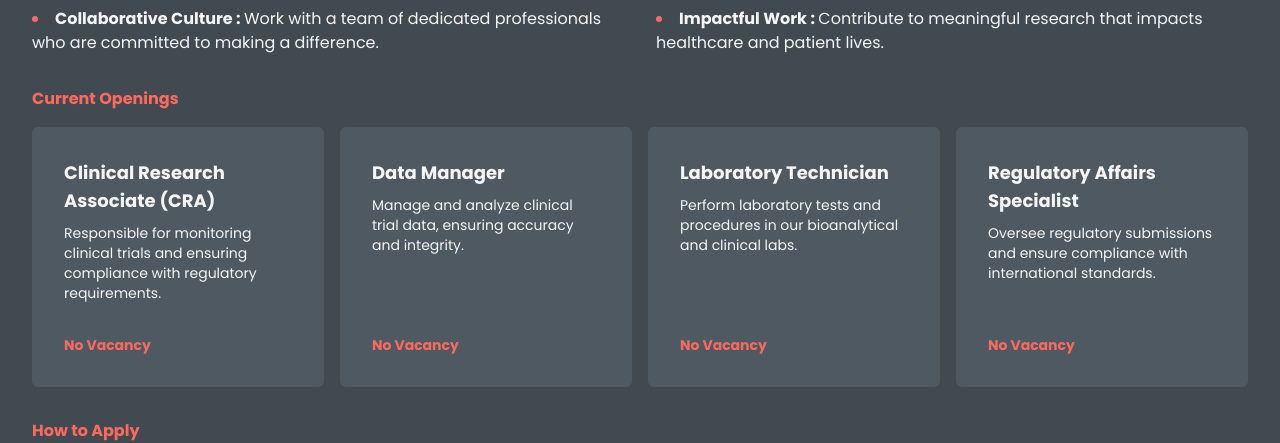
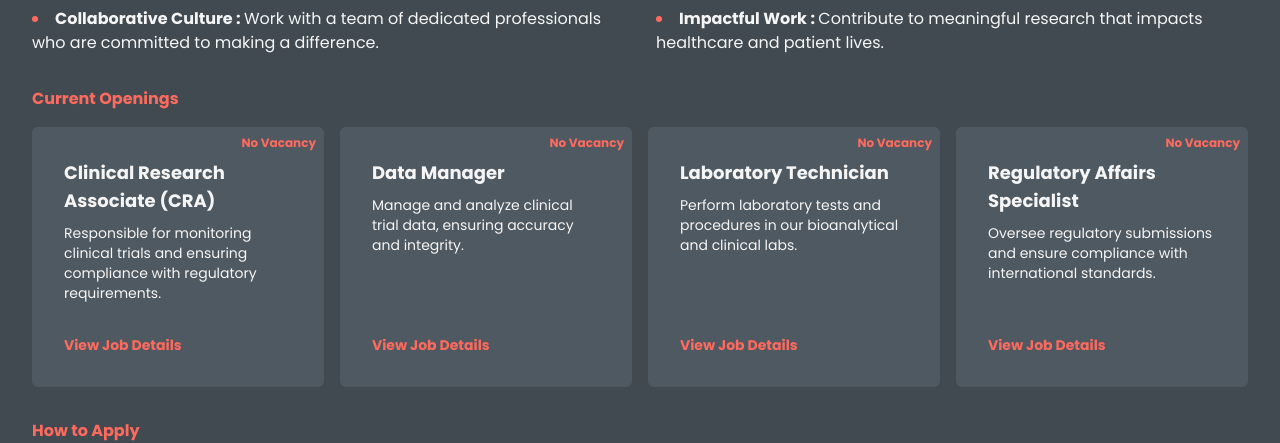
Before and after one commit to CreativeMatter00/kyabrs-2.0, a Next.js app: page /employment in a window 1280 px wide. Shown: the part 860-1303 px from the top of the page. Built offline with nearby package versions, Linux system fonts and the light colour scheme.

Commit message:
employment ok

```diff
--- a/src/components/employment/CurrentOpenings.tsx
+++ b/src/components/employment/CurrentOpenings.tsx
@@ -35,7 +35,7 @@ const CurrentOpenings = () => {
         {jobOpenings.map((job, index) => (
           <div
             key={index}
-						className="bg-[#4F5961] hover:bg-brandPrimaryLs2 rounded-md p-8 text-bgPrimary flex justify-between flex-col group"
+            className="bg-[#4F5961] hover:bg-brandPrimaryLs2 rounded-md p-8 text-bgPrimary flex justify-between flex-col group relative"
           >
             <div>
               {" "}
@@ -43,10 +43,16 @@ const CurrentOpenings = () => {
               <p className="text-sm mb-8">{job.description}</p>
             </div>
 
-						<div
-							// href={`employment/${job.title}`}
-							className="text-[#FF6A5E] text-sm font-bold  duration-300 group-hover:text-bgPrimary"
+            {/* No Vacancy */}
+
+            <Link
+              href={`employment/${job.title}`}
+              className="text-[#FF6A5E] text-sm font-bold  duration-300 group-hover:text-bgPrimary cursor-pointer hover:underline"
             >
+              View Job Details
+            </Link>
+
+            <div className="absolute top-0 right-0 text-xs p-2 text-[#FF6A5E] group-hover:text-bgPrimary font-bold">
               No Vacancy
             </div>
           </div>
--- a/src/components/employment/employmentId/EmploymentId.tsx
+++ b/src/components/employment/employmentId/EmploymentId.tsx
@@ -7,7 +7,11 @@ import { usePathname } from "next/navigation";
 const EmploymentId = () => {
   const pathName = usePathname().toString();
 
-  console.log("pathName", pathName);
+  // Extract the last part of the pathName
+  const lastSegment: any = pathName.split("/").pop();
+
+  // Decode the URI component to handle encoded characters like %20
+  const decodedSegment: string = decodeURIComponent(lastSegment);
 
   const jobTypes = ["In-house", "Full-time"];
   const benefits = [
@@ -52,8 +56,9 @@ const EmploymentId = () => {
         <div className="container pb-4 px-2 text-bgPrimary">
           <Breadcrumb title1="Employment" link1="/employment" title2="(CRA)" />
           <p className="text-4xl ">
-            <span className="text-[#FFB8B1]">Job Title:</span> Clinical Research
-            Associate (CRA)
+            <span className="text-[#FFB8B1]">Job Title :&nbsp;</span>
+            {decodedSegment}
+            {decodedSegment === "" && "Clinical Research Associate (CRA)"}
           </p>
         </div>
       </div>
```
Lines whose indentation alone changed are shown as unchanged.
